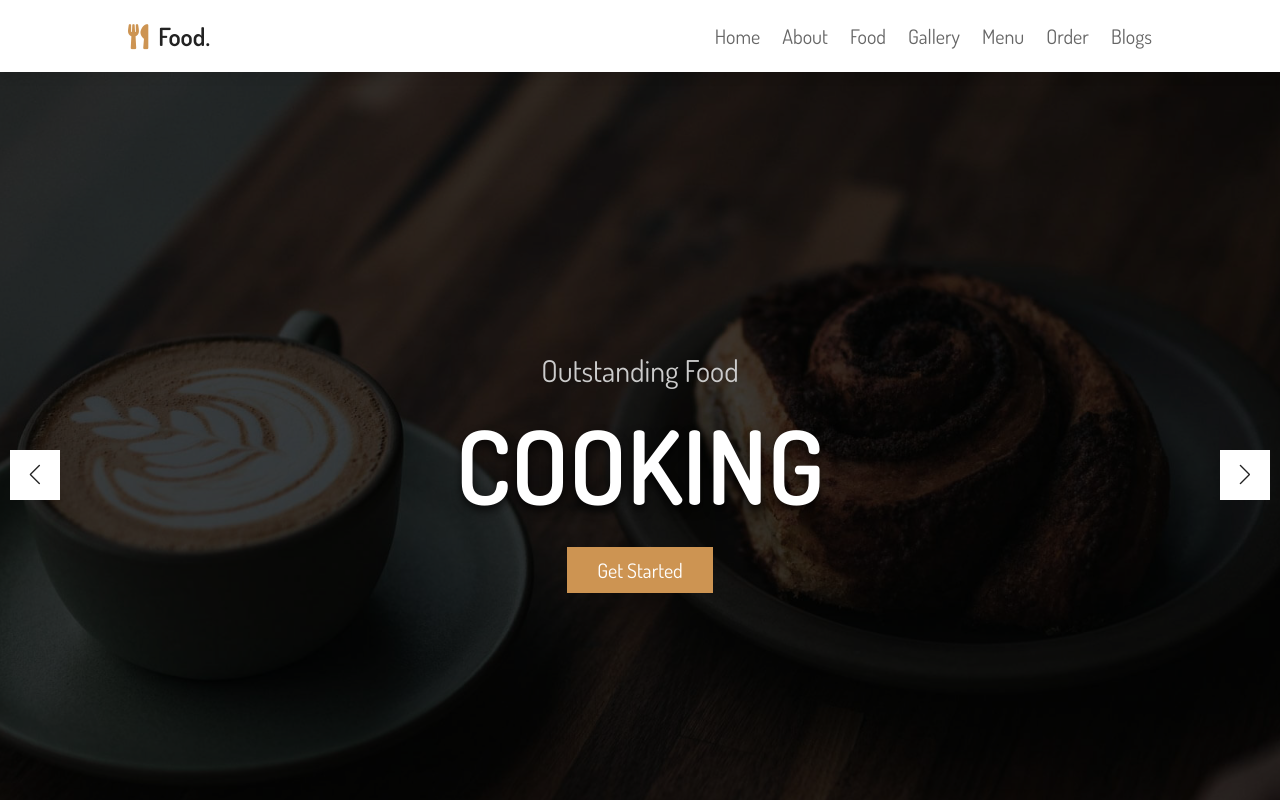
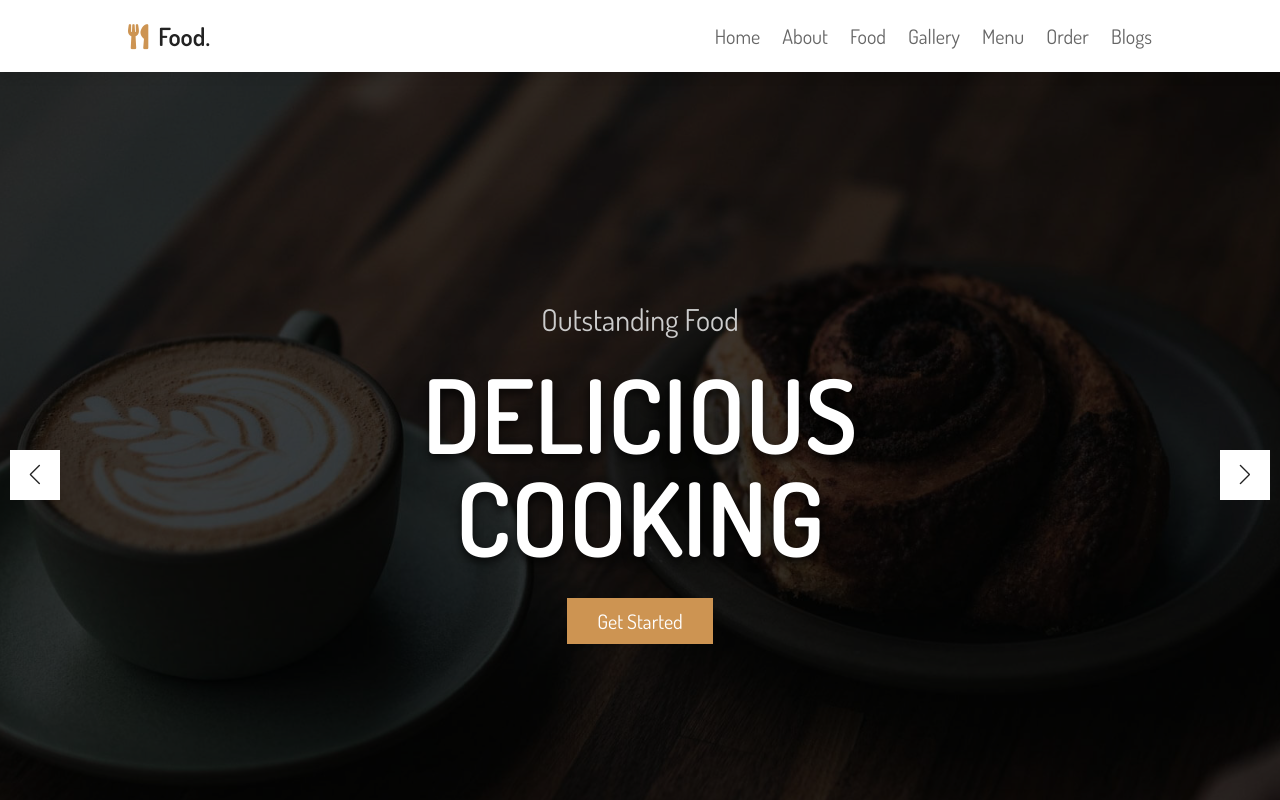
Before and after one commit to Hafanul/Food-Resturant, a plain HTML site: page index.html in a window 1280 px wide. Shown: the top 800 px of the page. Drawn offline with nearby package versions, Linux system fonts and the light colour scheme; some packages are replaced by stand-ins of ours; a script that the page names is missing.

Commit message:
index.html

```diff
--- a/index.html
+++ b/index.html
@@ -52,7 +52,7 @@
          <div class="swiper-slide slide" style="background: url(images/home-slide-1.jpg) no-repeat;">
             <div class="content">
                <span>outstanding food</span>
-               <h3>cooking</h3>
+               <h3>Delicious cooking</h3>
                <a href="#" class="btn">get started</a>
             </div>
          </div>
```
